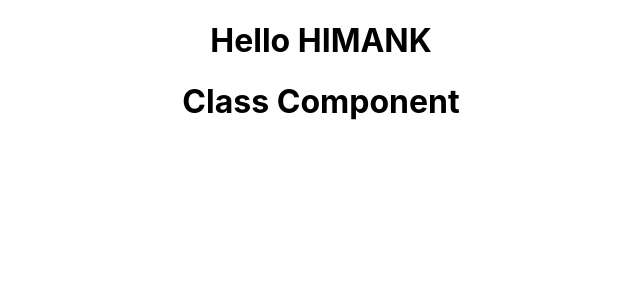
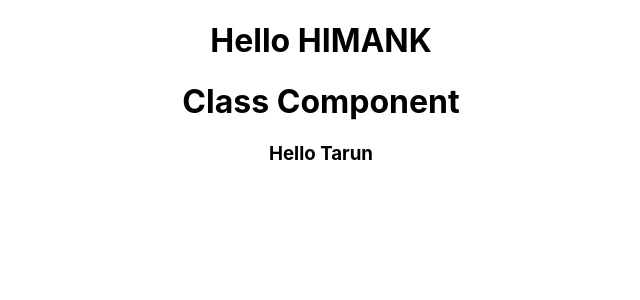
Before and after one commit to githimank/React, a React (Create React App) app: page / in a window 1280 px wide. Shown: the top 300 px of the page, without its empty margins (319-959 px from the left). Built offline with nearby package versions, Linux system fonts and the light colour scheme.

Commit message:
jsx syntax

```diff
--- a/src/App.js
+++ b/src/App.js
@@ -1,15 +1,16 @@
 import logo from './logo.svg';
-import './App.css';
-import Greet  from './component/Greet';
-import Welcome from './component/Welcome';
-// import {Greet}  from './component/Greet';
-
+import './App.css'
+import Greet  from './component/1_Greet'
+// import {Greet}  from './component/Greet'; // named import
+import Welcome from './component/2_Welcome'
+import Hello from './component/3_hello'
 
 function App() {
   return (
     <div className="App">
       <Greet/>
       <Welcome/>
+      <Hello/>
     </div>
   );
 }
--- a/src/component/Greet.js
+++ b/src/component/1_Greet.js
@@ -4,7 +4,6 @@ function Greet(){
     return <h1>Hello HIMANK</h1>
 }
 
-
 export default Greet
 
 
--- /dev/null
+++ b/src/component/3_hello.js
@@ -0,0 +1,20 @@
+import React from "react";
+
+// with jsx
+const Hello = () => {
+    // return (
+    //     <div className="Tarun" id="12">
+    //     <h1> Hello Tarun</h1>
+    // </div>
+    // )
+
+    // without
+    return React.createElement(
+        'div', { id: 'hello', className: "dummyClass", }, React.createElement('h3', null, 'Hello Tarun')
+    )
+
+}
+
+
+
+export default Hello
```
Also changed, not shown: src/component/2_Welcome.js (renamed from src/component/Welcome.js).
